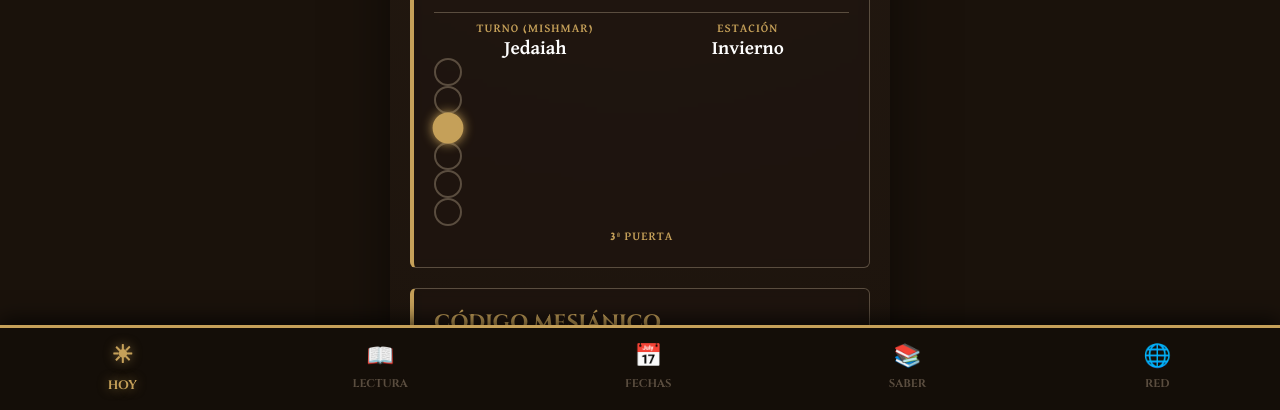
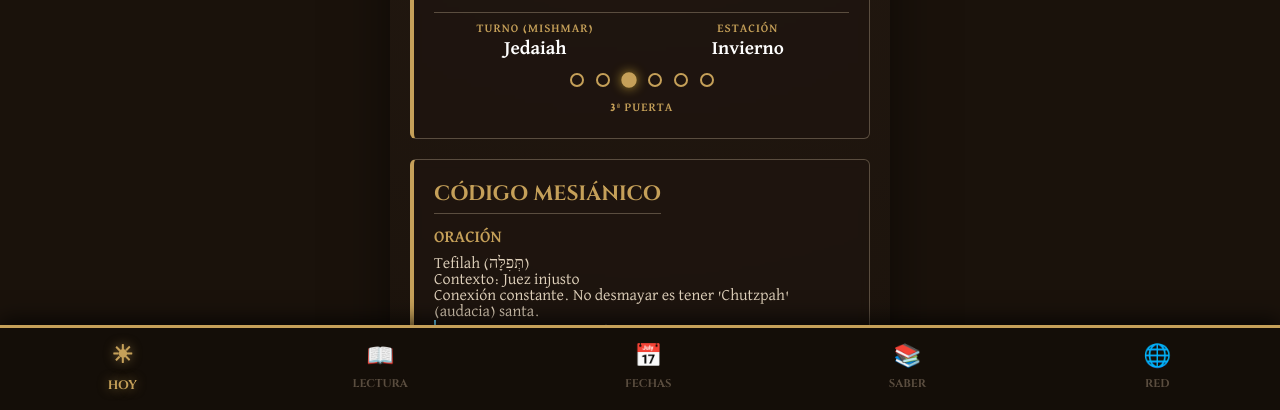
Before and after one commit to gedeon1972-svg/qumran-watch, a website built with Vite: page index.html in a window 1280 px wide. Shown: the part 388-798 px from the top of the page. Built offline with nearby package versions, Linux system fonts and the light colour scheme; no server answers.

Commit message:
Add styles for gates container and dots
Added emergency repair styles for horizontal gates.

```diff
--- a/src/css/styles.css
+++ b/src/css/styles.css
@@ -871,3 +871,30 @@ nav.nav-bar {
     font-style: italic;
     border-radius: 0 5px 5px 0;
 }
+
+/* =========================================================
+   REPARACIÓN DE EMERGENCIA: PUERTAS DEL SOL (Horizontales)
+   ========================================================= */
+.gates-container {
+    display: flex !important;
+    flex-direction: row !important; /* Fuerza la línea horizontal */
+    justify-content: center !important;
+    align-items: center !important;
+    gap: 12px !important; /* Espacio entre cada puerta */
+    margin: 15px 0 !important;
+    width: 100% !important;
+}
+
+.gate-dot {
+    width: 14px !important;
+    height: 14px !important;
+    border-radius: 50% !important;
+    border: 2px solid var(--gold) !important;
+    background: transparent !important;
+    flex-shrink: 0 !important; /* Evita que se aplasten */
+}
+
+.gate-dot.active {
+    background: var(--gold) !important;
+    box-shadow: 0 0 10px rgba(212, 175, 55, 0.8) !important;
+}
```
